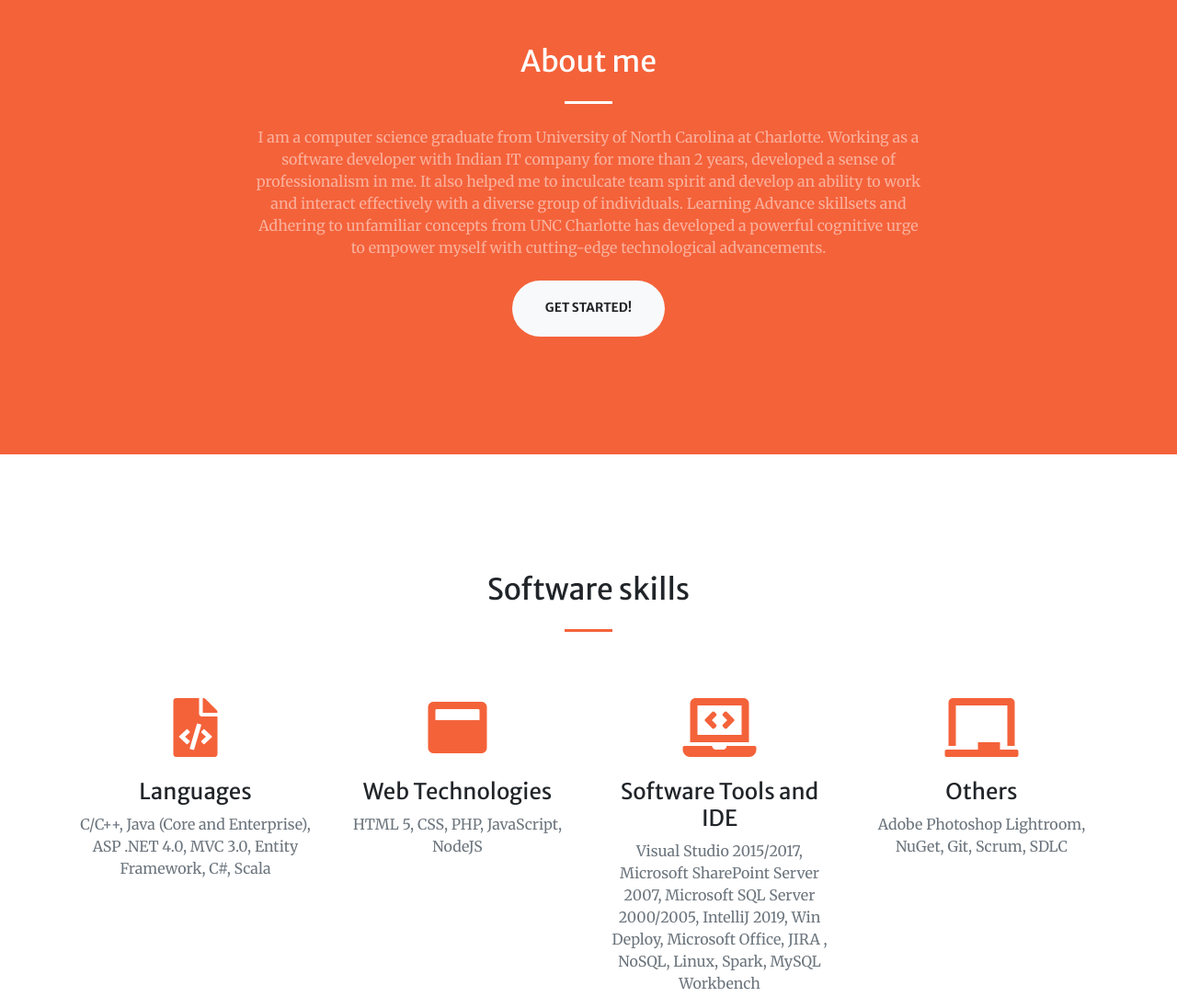
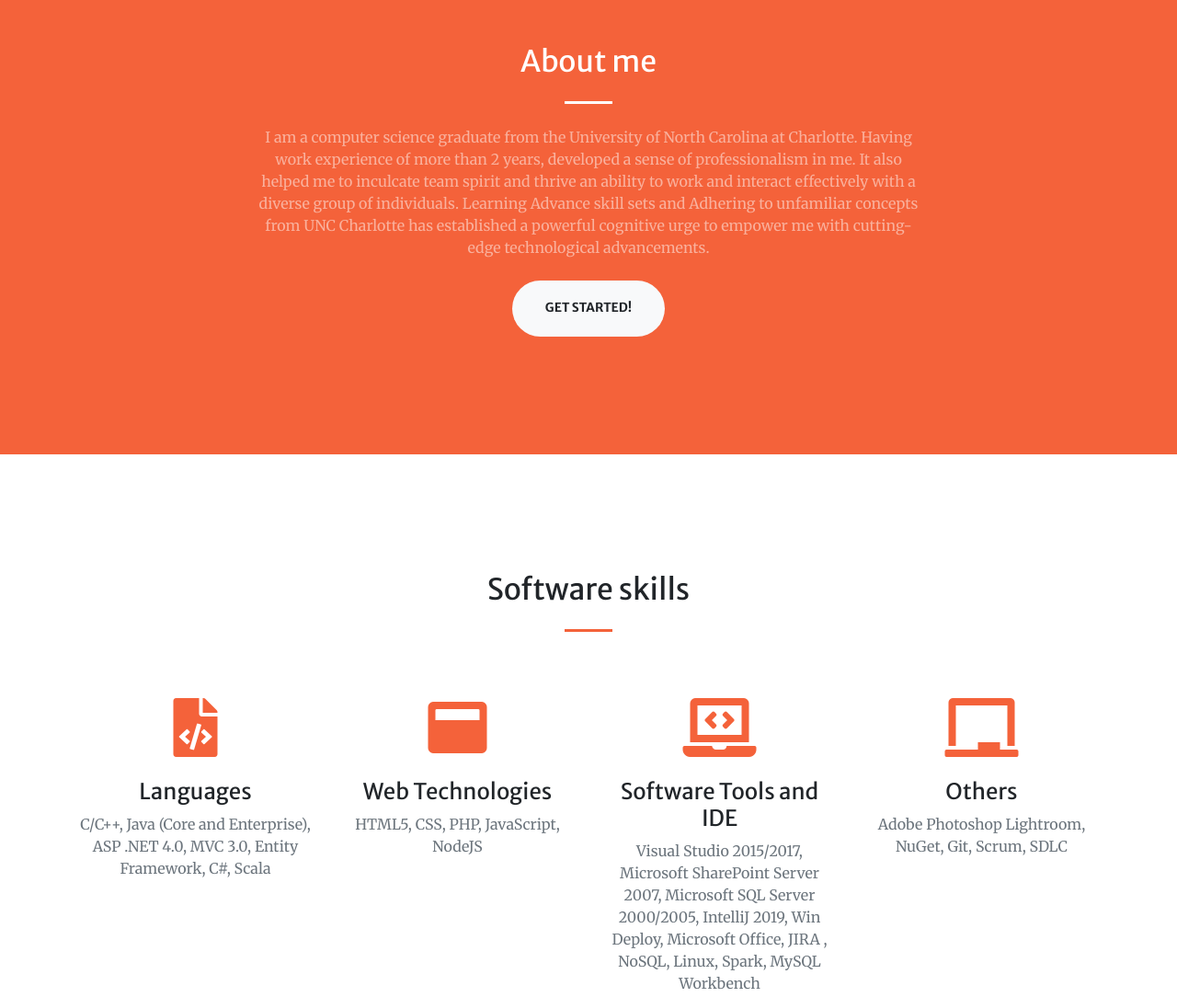
Before and after one commit to apnavp/Portfolio, a website with bundled scripts: page index.html in a window 1280 px wide. Shown: the part 880-1964 px from the top of the page at 92% size. Built offline with nearby package versions, Linux system fonts and the light colour scheme.

Commit message:
About me update

```diff
--- a/index.html
+++ b/index.html
@@ -81,7 +81,7 @@
           <h2 class="text-white mt-0">About me</h2>
           <hr class="divider light my-4">
           <p class="text-white-50 mb-4">
-			  I am a computer science graduate from University of North Carolina at Charlotte. Working as a software developer with Indian IT company for more than 2 years, developed a sense of professionalism in me. It also helped me to inculcate team spirit and develop an ability to work and interact effectively with a diverse group of individuals. Learning Advance skillsets and Adhering to unfamiliar concepts from UNC Charlotte has developed a powerful cognitive urge to empower myself with cutting-edge technological advancements.
+			   I am a computer science graduate from the University of North Carolina at Charlotte. Having work experience of more than 2 years, developed a sense of professionalism in me. It also helped me to inculcate team spirit and thrive an ability to work and interact effectively with a diverse group of individuals. Learning Advance skill sets and Adhering to unfamiliar concepts from UNC Charlotte has established a powerful cognitive urge to empower me with cutting-edge technological advancements.
 			</p>
           <a class="btn btn-light btn-xl js-scroll-trigger" href="#services">Get Started!</a>
         </div>
@@ -106,7 +106,7 @@
           <div class="mt-5">
             <i class="fas fa-4x fa-window-maximize text-primary mb-4"></i>
             <h3 class="h4 mb-2">Web Technologies</h3>
-            <p class="text-muted mb-0">HTML 5, CSS, PHP, JavaScript, NodeJS</p>
+            <p class="text-muted mb-0">HTML5, CSS, PHP, JavaScript, NodeJS</p>
           </div>
         </div>
         <div class="col-lg-3 col-md-6 text-center">
@@ -124,7 +124,6 @@
           </div>
         </div>
       </div>
-
     </div>
   </section>
 
```
Also changed, not shown: 5 other files.
